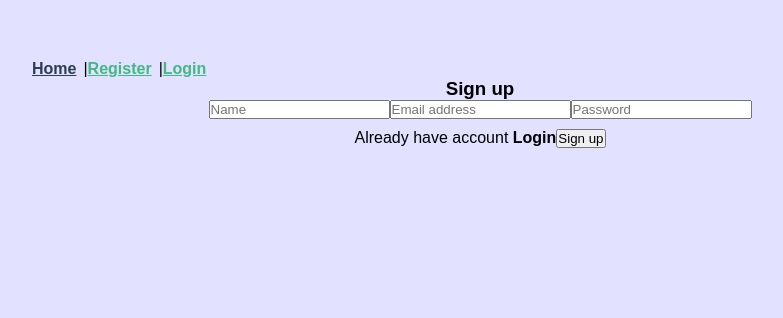
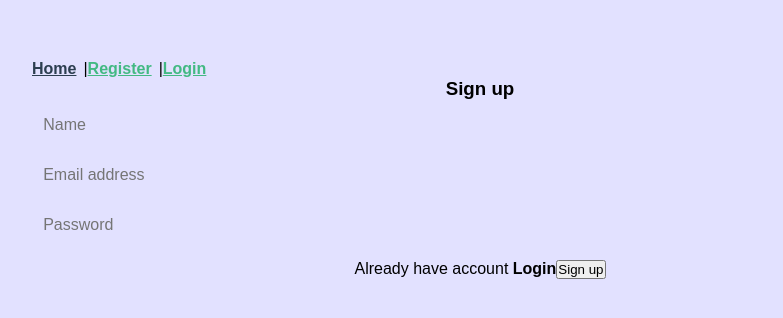
Before and after one commit to AM-Saad/guestbook_vue, a Vue app: page /auth in a window 1280 px wide. Shown: the top 318 px of the page, without its empty margins (160-943 px from the left). Built offline with nearby package versions, Linux system fonts and the light colour scheme.

Commit message:
Adding class to input

```diff
--- a/src/components/auth/AuthForms.vue
+++ b/src/components/auth/AuthForms.vue
@@ -13,6 +13,7 @@
           type="text"
           id="name-client"
           name="name"
+          class="form-control"
           placeholder="Name"
           autocomplete="off"
           v-model="name"
@@ -21,6 +22,7 @@
           type="email"
           id="email-client"
           name="email"
+          class="form-control"
           placeholder="Email address"
           autocomplete="false | unknown-autocomplete-value"
           v-model="email"
@@ -29,6 +31,7 @@
           type="password"
           id="password-client"
           name="password"
+          class="form-control"
           placeholder="Password"
           v-model="password"
           autocomplete="false | unknown-autocomplete-value"
```
